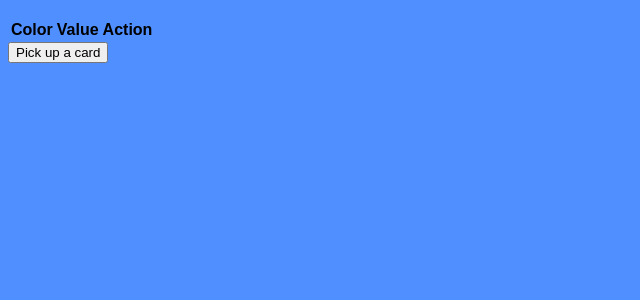
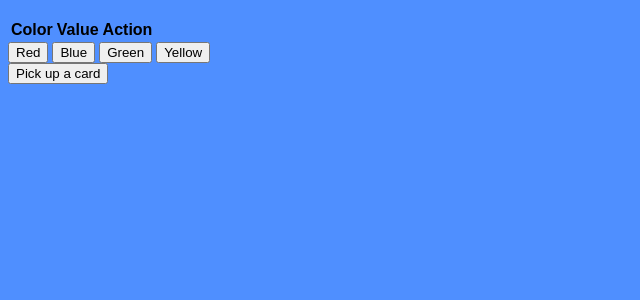
Before and after one commit to parthtyagi27/flask-project1, a Flask app: template templates/game.html in a window 1280 px wide. Shown: the top 300 px of the page, without its empty margins (0-640 px from the left). Run offline with Flask 2, Linux system fonts and the light colour scheme; the template is opened without the code that fills it, so the values that code supplies are empty.

Commit message:
Added extra buttons

```diff
--- a/templates/game.html
+++ b/templates/game.html
@@ -17,7 +17,13 @@
             </table>
             <table id="cards_table"></table>
         </div>
-        <button id="pickupButton">Pick up a card</button>
+        <div id="colorOptionsDiv">
+            <button id="redBtn">Red</button>
+            <button id="blueBtn">Blue</button>
+            <button id="greenBtn">Green</button>
+            <button id="yellowBtn">Yellow</button>
+        </div>
+        <button id="pickupButton" style="display: block;">Pick up a card</button>
     </body>
     <script type="text/javascript" src="{{ url_for('static', filename='js/game.js') }}"></script>
 </html>
```
